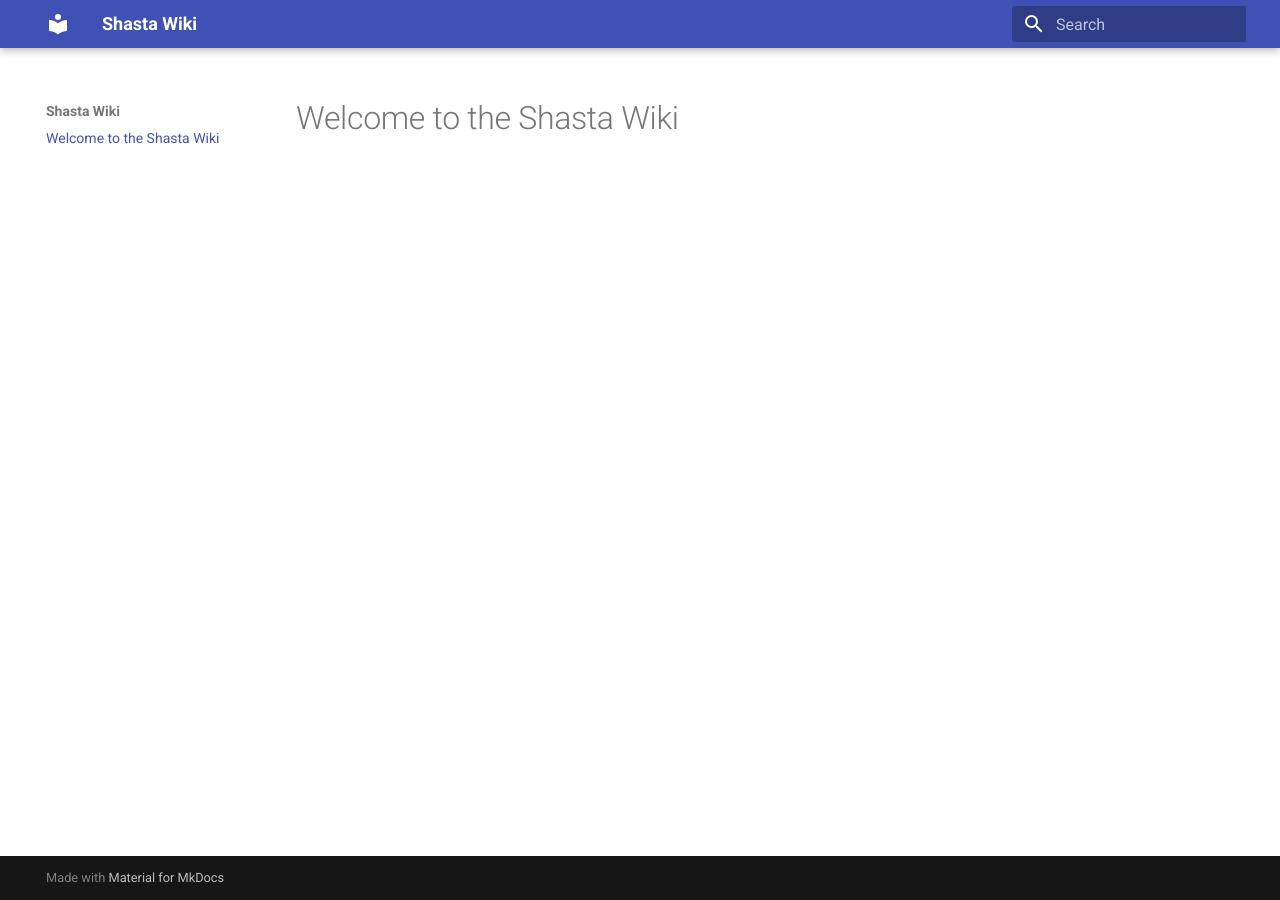
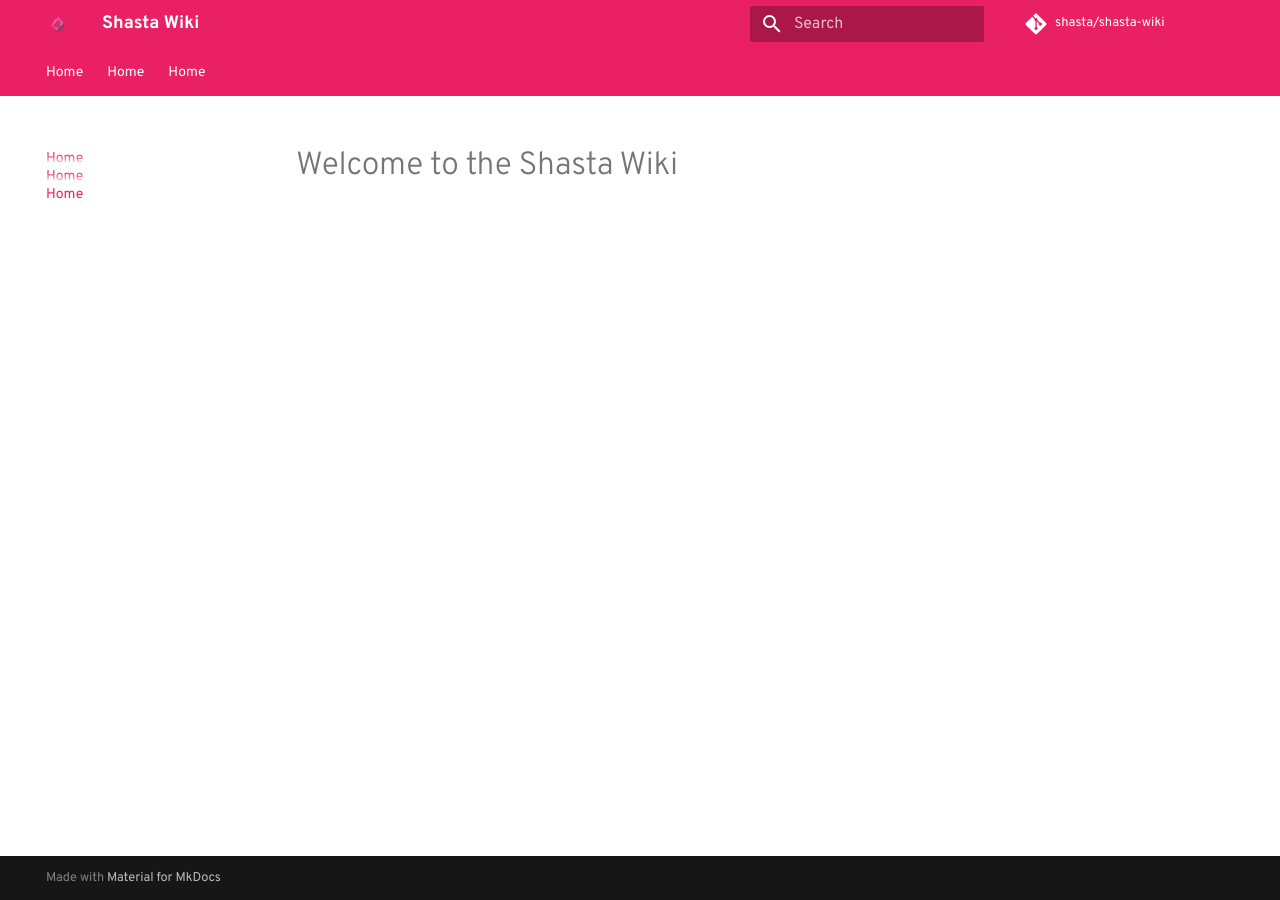
Before and after one commit to Shasta/shasta-wiki, an MkDocs documentation site: the page built from docs/index.md, in a window 1280 px wide. Built offline with MkDocs 1.6.1 and Material for MkDocs 9.7.7, drawn with Linux system fonts in a browser that asks for light colours; some web fonts are replaced; comment, search, counter and statistics services are not loaded; old or Windows-style settings are respelled for this version of MkDocs; some of the changed lines change nothing that is shown.

Commit message:
Minor fixes

```diff
--- a/mkdocs.yml
+++ b/mkdocs.yml
@@ -1,3 +1,18 @@
 site_name: Shasta Wiki
+repo_name: 'shasta/shasta-wiki'
+repo_url: 'https://github.com/Shasta/shasta-wiki'
 theme:
   name: 'material'
+  palette:
+    primary: 'pink'
+    accent: 'pink'
+  logo: 'images/logo.png'
+  feature:
+    tabs: true
+  font:
+    text: 'Overpass'
+    code: 'Overpass Mono'
+pages:
+  - Home: 'index.md'
+  - Development: 'index.md'
+  - Blog posts: 'index.md'
```
Also changed, not shown: docs/images/logo.png (added).
